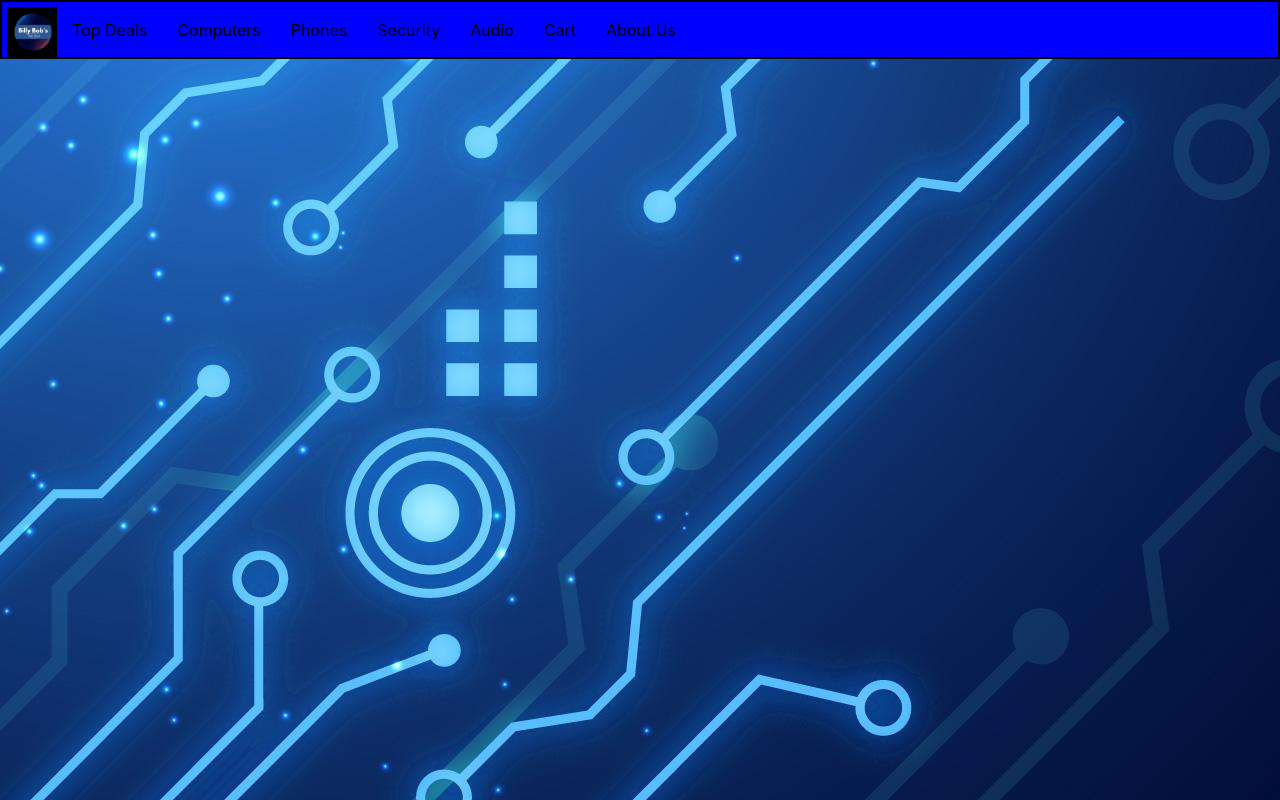
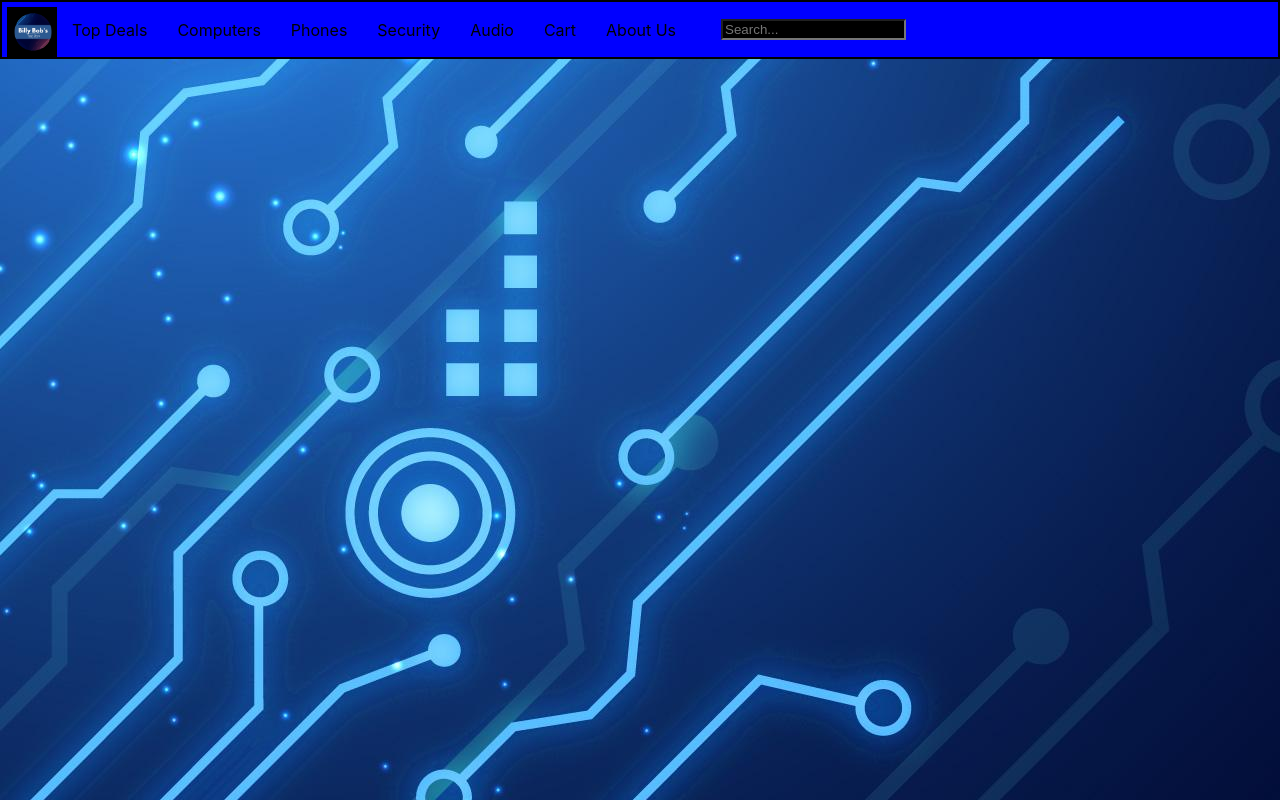
Before and after one commit to Doyller/billyapp, a React (Create React App) app: page / in a window 1280 px wide. Built offline with nearby package versions, Linux system fonts and the light colour scheme.

Commit message:
search bar added

```diff
--- a/src/App.css
+++ b/src/App.css
@@ -105,3 +105,10 @@ div {
   display: flexbox;
   justify-content: center;
 }
+input{
+  margin: 30px;
+  float: right;
+  background-color: black;
+  color: azure;
+
+}
--- a/src/components/topnav.jsx
+++ b/src/components/topnav.jsx
@@ -11,6 +11,7 @@ const Navbar = () => {
             alt="icon"
             height={40}
           ></img>
+
           <NavLink to="/TopDeals" activeStyle>
             Top Deals
           </NavLink>
@@ -32,6 +33,7 @@ const Navbar = () => {
           <NavLink to="/About" activeStyle>
             About Us
           </NavLink>
+          <input class="topnav" type="text" placeholder="Search..." />
         </NavMenu>
       </Nav>
     </>
```
